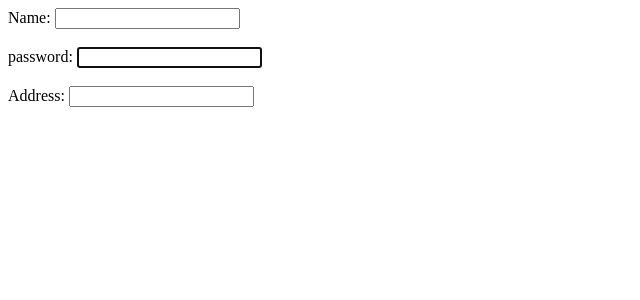
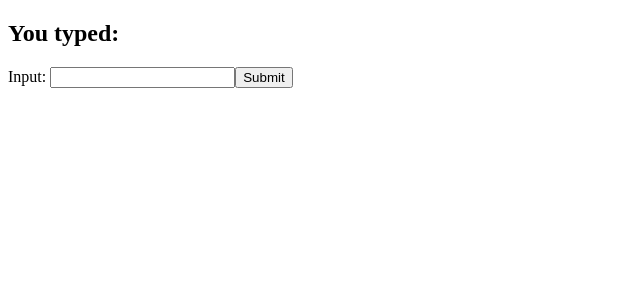
Before and after one commit to ojhal/React-Testing, a React (Create React App) app: page / in a window 1280 px wide. Shown: the top 300 px of the page, without its empty margins (0-640 px from the left). Built offline with nearby package versions, Linux system fonts and the light colour scheme.

Commit message:
Using refs

```diff
--- a/src/App.js
+++ b/src/App.js
@@ -74,24 +74,31 @@ import React, { Component } from 'react'
 export default class App extends Component {
   constructor(props) {
     super(props);
+    this.state = {
+      value: ""
+
+    };
 
     this.textInput = React.createRef();
   }
-  componentDidMount = () => {
-    // console.log(this.textInput.current)
-    this.textInput.current.focus();
-  }
+
+  handleSubmit = e => {
+    e.preventDefault();
+    // console.log(this.textInput.current.value)
+    this.setState({ value: this.textInput.current.value })
+  };
+
   render() {
     return (
-      <form>
-        Name: <input type="text" />
-        <br />
-        <br />
-        password: <input type="text" ref={this.textInput} />
-        <br />
-        <br />
-        Address: <input type="text" />
-      </form>
+      <React.Fragment>
+        <h2>You typed: {this.state.value}</h2>
+        <form onSubmit={this.handleSubmit}>
+          Input: <input type="text" ref={this.textInput} />
+          <input type="submit" value="Submit" />
+        </form>
+      </React.Fragment>
+
+
     )
 
   }
```
